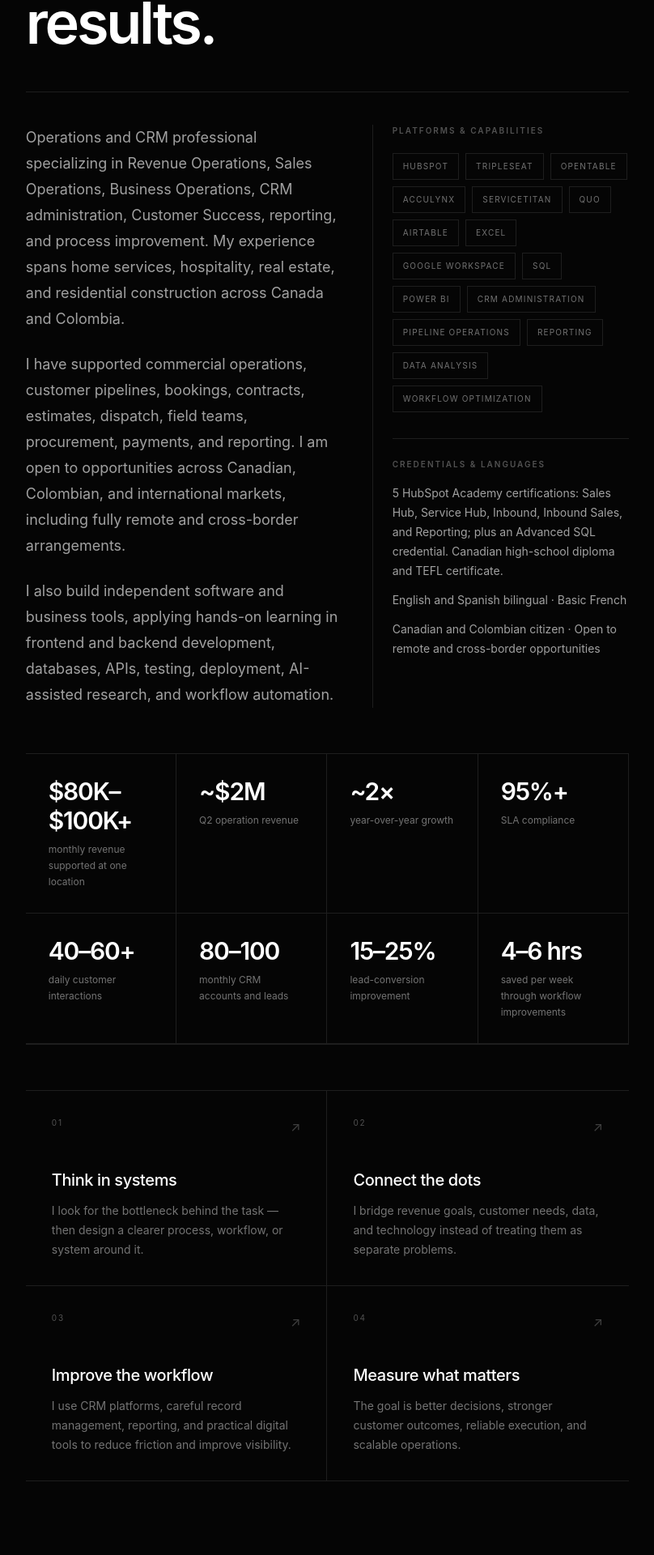
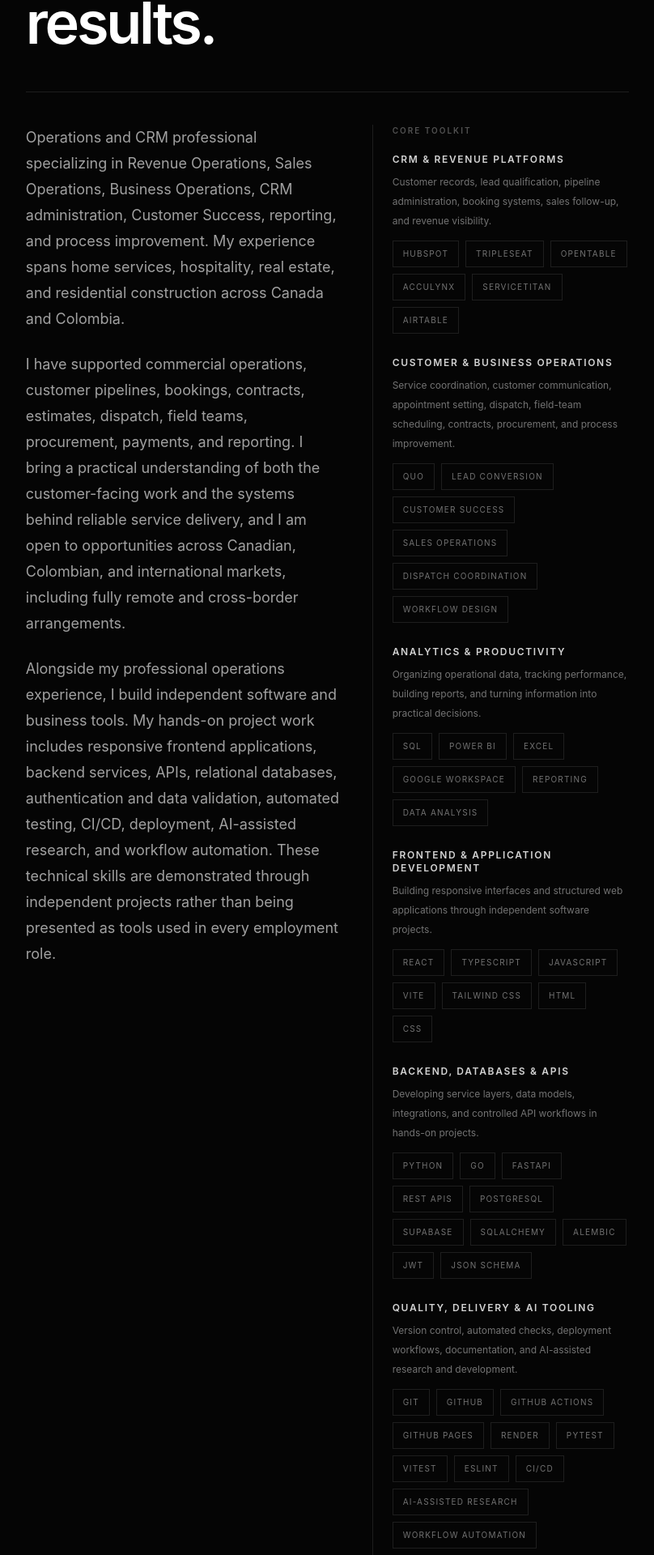
Before and after one commit to matteojose3112-bit/aster, a React (Vite) app in the folder portfolio/: page / in a window 1280 px wide. Shown: the part 1619-3539 px from the top of the page at 81% size, without its empty margins (463-1271 px from the left). Built offline with nearby package versions, Linux system fonts and the light colour scheme.

Commit message:
Expand About core toolkit and capability descriptions

```diff
--- a/portfolio/src/components/layout/sections/About.tsx
+++ b/portfolio/src/components/layout/sections/About.tsx
@@ -2,7 +2,7 @@ function About() {
   const valueProps = [
     { number: "01", title: "Think in systems", text: "I look for the bottleneck behind the task — then design a clearer process, workflow, or system around it." },
     { number: "02", title: "Connect the dots", text: "I bridge revenue goals, customer needs, data, and technology instead of treating them as separate problems." },
-    { number: "03", title: "Improve the workflow", text: "I use CRM platforms, careful record management, reporting, and practical digital tools to reduce friction and improve visibility." },
+    { number: "03", title: "Improve the workflow", text: "I combine CRM administration, customer operations, reporting, automation, and practical software tools to reduce friction and improve visibility." },
     { number: "04", title: "Measure what matters", text: "The goal is better decisions, stronger customer outcomes, reliable execution, and scalable operations." },
   ];
   const metrics = [
@@ -15,6 +15,38 @@ function About() {
     ["15–25%", "lead-conversion improvement"],
     ["4–6 hrs", "saved per week through workflow improvements"],
   ];
+  const toolkit = [
+    {
+      title: "CRM & revenue platforms",
+      description: "Customer records, lead qualification, pipeline administration, booking systems, sales follow-up, and revenue visibility.",
+      skills: ["HubSpot", "TripleSeat", "OpenTable", "AccuLynx", "ServiceTitan", "Airtable"],
+    },
+    {
+      title: "Customer & business operations",
+      description: "Service coordination, customer communication, appointment setting, dispatch, field-team scheduling, contracts, procurement, and process improvement.",
+      skills: ["Quo", "Lead Conversion", "Customer Success", "Sales Operations", "Dispatch Coordination", "Workflow Design"],
+    },
+    {
+      title: "Analytics & productivity",
+      description: "Organizing operational data, tracking performance, building reports, and turning information into practical decisions.",
+      skills: ["SQL", "Power BI", "Excel", "Google Workspace", "Reporting", "Data Analysis"],
+    },
+    {
+      title: "Frontend & application development",
+      description: "Building responsive interfaces and structured web applications through independent software projects.",
+      skills: ["React", "TypeScript", "JavaScript", "Vite", "Tailwind CSS", "HTML", "CSS"],
+    },
+    {
+      title: "Backend, databases & APIs",
+      description: "Developing service layers, data models, integrations, and controlled API workflows in hands-on projects.",
+      skills: ["Python", "Go", "FastAPI", "REST APIs", "PostgreSQL", "Supabase", "SQLAlchemy", "Alembic", "JWT", "JSON Schema"],
+    },
+    {
+      title: "Quality, delivery & AI tooling",
+      description: "Version control, automated checks, deployment workflows, documentation, and AI-assisted research and development.",
+      skills: ["Git", "GitHub", "GitHub Actions", "GitHub Pages", "Render", "pytest", "Vitest", "ESLint", "CI/CD", "AI-Assisted Research", "Workflow Automation"],
+    },
+  ];
 
   return (
     <section id="about" className="relative overflow-hidden px-6 py-32 lg:px-10">
@@ -24,12 +56,12 @@ function About() {
             <div>
               <p className="aster-section-label">01 — About</p>
               <p className="mt-8 max-w-xs text-xs uppercase leading-6 tracking-[0.16em] text-neutral-600">
-                Revenue operations / business operations / CRM / customer success / analytics
+                Revenue operations / business operations / CRM / customer success / analytics / software development
               </p>
             </div>
             <div>
               <h2 className="max-w-6xl text-4xl font-semibold leading-[1.02] tracking-[-0.045em] text-white md:text-6xl lg:text-7xl">
-                I connect <span className="text-neutral-500">revenue, operations, customer experience, and technology</span> to build clearer workflows and measurable business results.
+                I connect <span className="text-neutral-500">revenue, operations, customer experience, data, and technology</span> to build clearer workflows and measurable business results.
               </h2>
               <div className="mt-12 grid gap-10 border-t border-white/10 pt-10 md:grid-cols-[1.1fr_0.9fr]">
                 <div className="space-y-6 text-base leading-8 text-neutral-400 md:text-lg">
@@ -37,17 +69,25 @@ function About() {
                     Operations and CRM professional specializing in Revenue Operations, Sales Operations, Business Operations, CRM administration, Customer Success, reporting, and process improvement. My experience spans home services, hospitality, real estate, and residential construction across Canada and Colombia.
                   </p>
                   <p>
-                    I have supported commercial operations, customer pipelines, bookings, contracts, estimates, dispatch, field teams, procurement, payments, and reporting. I am open to opportunities across Canadian, Colombian, and international markets, including fully remote and cross-border arrangements.
+                    I have supported commercial operations, customer pipelines, bookings, contracts, estimates, dispatch, field teams, procurement, payments, and reporting. I bring a practical understanding of both the customer-facing work and the systems behind reliable service delivery, and I am open to opportunities across Canadian, Colombian, and international markets, including fully remote and cross-border arrangements.
                   </p>
                   <p>
-                    I also build independent software and business tools, applying hands-on learning in frontend and backend development, databases, APIs, testing, deployment, AI-assisted research, and workflow automation.
+                    Alongside my professional operations experience, I build independent software and business tools. My hands-on project work includes responsive frontend applications, backend services, APIs, relational databases, authentication and data validation, automated testing, CI/CD, deployment, AI-assisted research, and workflow automation. These technical skills are demonstrated through independent projects rather than being presented as tools used in every employment role.
                   </p>
                 </div>
                 <div className="border-l border-white/10 pl-6">
-                  <p className="text-[10px] font-semibold uppercase tracking-[0.2em] text-neutral-600">Platforms & capabilities</p>
-                  <div className="mt-5 flex flex-wrap gap-2">
-                    {["HubSpot", "TripleSeat", "OpenTable", "AccuLynx", "ServiceTitan", "Quo", "Airtable", "Excel", "Google Workspace", "SQL", "Power BI", "CRM Administration", "Pipeline Operations", "Reporting", "Data Analysis", "Workflow Optimization"].map((skill) => (
-                      <span key={skill} className="border border-white/10 px-3 py-2 text-[10px] uppercase tracking-[0.12em] text-neutral-500 transition hover:border-white/30 hover:text-neutral-200">{skill}</span>
+                  <p className="text-[10px] font-semibold uppercase tracking-[0.2em] text-neutral-600">Core toolkit</p>
+                  <div className="mt-5 space-y-7">
+                    {toolkit.map((group) => (
+                      <div key={group.title}>
+                        <h3 className="text-xs font-semibold uppercase tracking-[0.14em] text-neutral-300">{group.title}</h3>
+                        <p className="mt-2 text-xs leading-6 text-neutral-500">{group.description}</p>
+                        <div className="mt-3 flex flex-wrap gap-2">
+                          {group.skills.map((skill) => (
+                            <span key={skill} className="border border-white/10 px-3 py-2 text-[10px] uppercase tracking-[0.12em] text-neutral-500 transition hover:border-white/30 hover:text-neutral-200">{skill}</span>
+                          ))}
+                        </div>
+                      </div>
                     ))}
                   </div>
                   <div className="mt-8 border-t border-white/10 pt-6">
```
